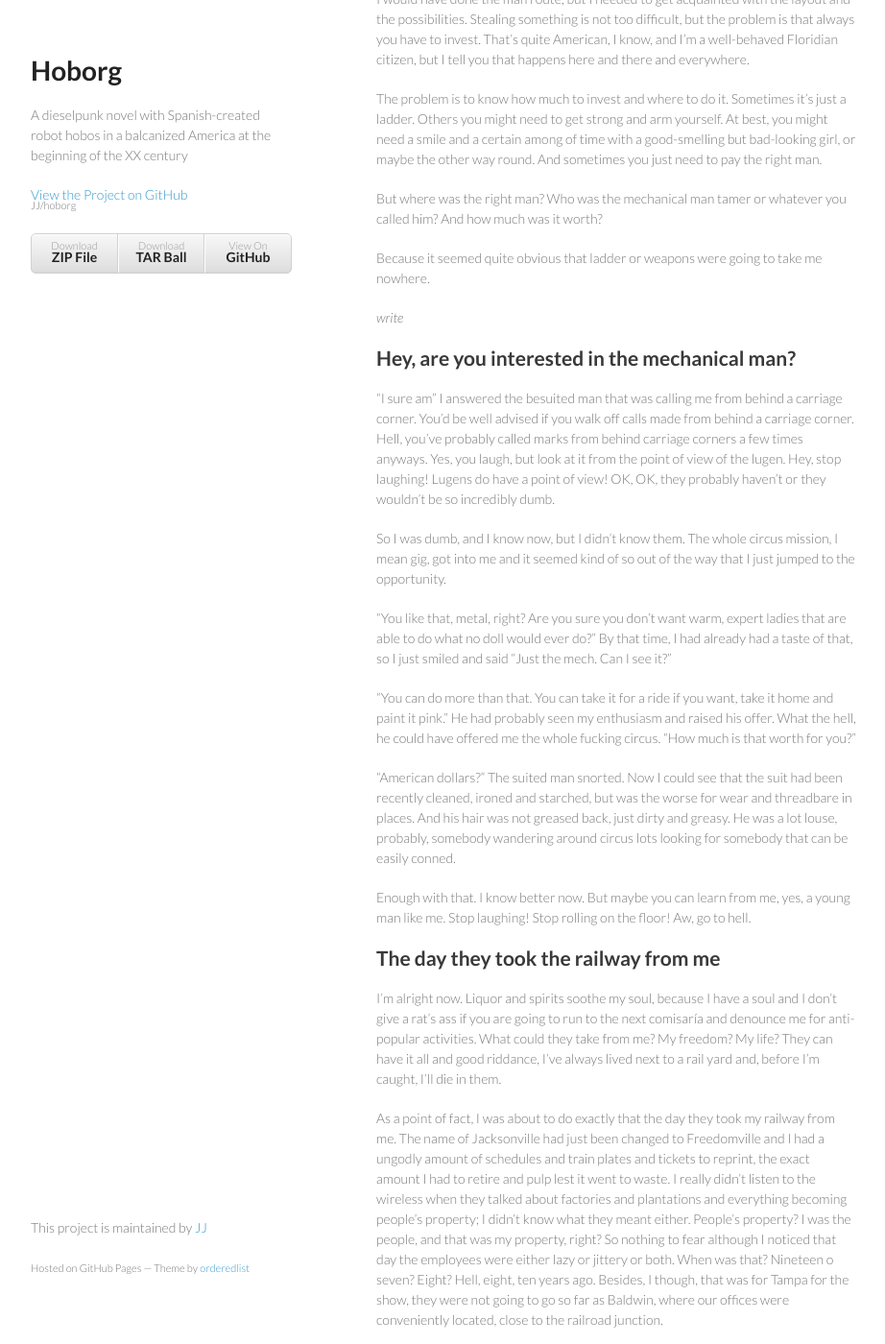
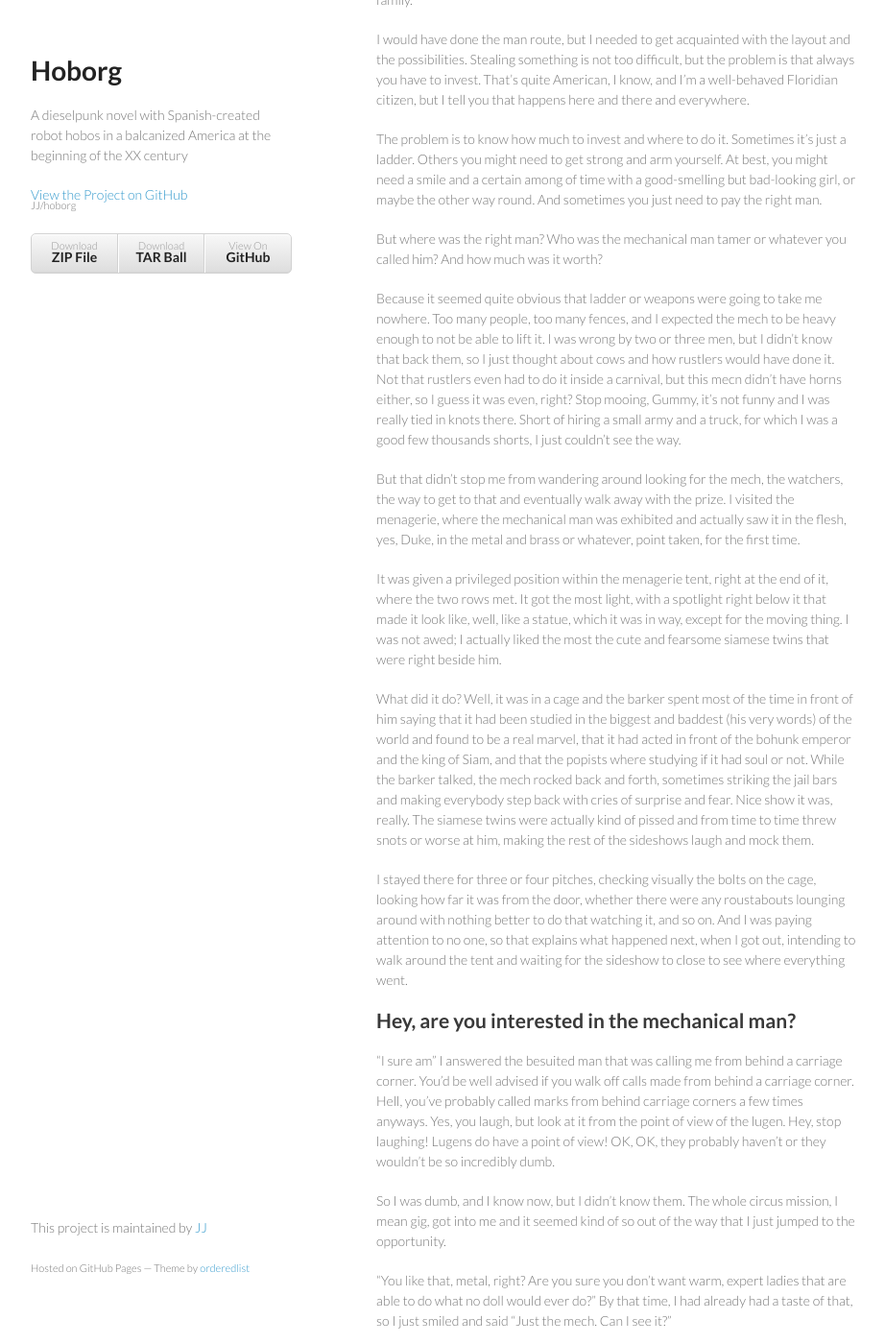
Before and after one commit to JJ/hoborg, a Jekyll site: the page built from text/text.md, in a window 1280 px wide and 1400 px high, scrolled down 5287 px. Shown: the whole window at 96% size, without its empty margins (178-1100 px from the left). Built offline with Jekyll 4.4.1, drawn with Linux system fonts in a browser that asks for light colours; some of the changed text lies outside the part shown.

Commit message:
Sync text/text.md from master to gh-pages

```diff
--- a/text/text.md
+++ b/text/text.md
@@ -18,7 +18,8 @@ like a man.
 
 And the public... filled with brothers, of my own race, of the other
 races that have been oppressed since they arrived here or since the
-paleface newcomers arrived. Because my name is Fulgencio
+paleface newcomers arrived. Even palefaces, because all races are one and the same in the People's
+Republic, ain't that?. Because my name is Fulgencio
 Rivera and  I was born and raised in California from a Guatemalan mother and
 a Mexican father. That was twenty and three years ago.
 
@@ -306,9 +307,48 @@ But where was the right man? Who was the mechanical man tamer or
 whatever you called him? And how much was it worth?
 
 Because it seemed quite obvious that ladder or weapons were going to take
-me nowhere.
+me nowhere. Too many people, too many fences, and I expected the mech
+to be heavy enough to not be able to lift it. I was wrong by two or
+three men, but I didn't know that back them, so I just thought about
+cows and how rustlers would have done it. Not that rustlers even had
+to do it inside a carnival, but this mecn didn't have horns either, so
+I guess it was even, right? Stop mooing, Gummy, it's not funny and I
+was really tied in knots there. Short of hiring a small army and a
+truck, for which I was a good few thousands shorts, I just couldn't
+see the way.
 
-*write*
+But that didn't stop me from wandering around looking for the mech,
+the watchers, the way to get to that and eventually walk away with the
+prize. I visited the menagerie, where the mechanical man was exhibited
+and actually saw it in the flesh, yes, Duke, in the metal and brass or
+whatever, point taken, for the first time.
+
+It was given a privileged position within the menagerie tent, right at
+the end of it, where the two rows met. It got the most light, with a
+spotlight right below it that made it look like, well, like a statue,
+which it was in way, except for the moving thing. I was not awed; I
+actually liked the most the cute and fearsome siamese twins that were
+right beside him.
+
+What did it do? Well, it was in a cage and the barker spent most of
+the time in front of him saying that it had been studied in the
+biggest and baddest (his very words) of the world and found to be a
+real marvel, that it had acted in front of the bohunk emperor and the
+king of Siam, and that the popists where studying if it had soul or
+not. While the barker talked, the mech rocked back and forth,
+sometimes striking the jail bars and making everybody step back with
+cries of surprise and fear. Nice show it was, really. The siamese
+twins were actually kind of pissed and from time to time threw snots
+or worse at him, making the rest of the sideshows laugh and mock
+them.
+
+I stayed there for three or four pitches, checking visually the bolts
+on the cage, looking how far it was from the door, whether there were
+any roustabouts lounging around with nothing better to do that
+watching it, and so on. And I was paying attention to no one, so that
+explains what happened next, when I got out, intending to walk around
+the tent and waiting for the sideshow to close to see where everything
+went.
 
 Hey, are you interested in the mechanical man?
 --------------------------------------------------------------
```
